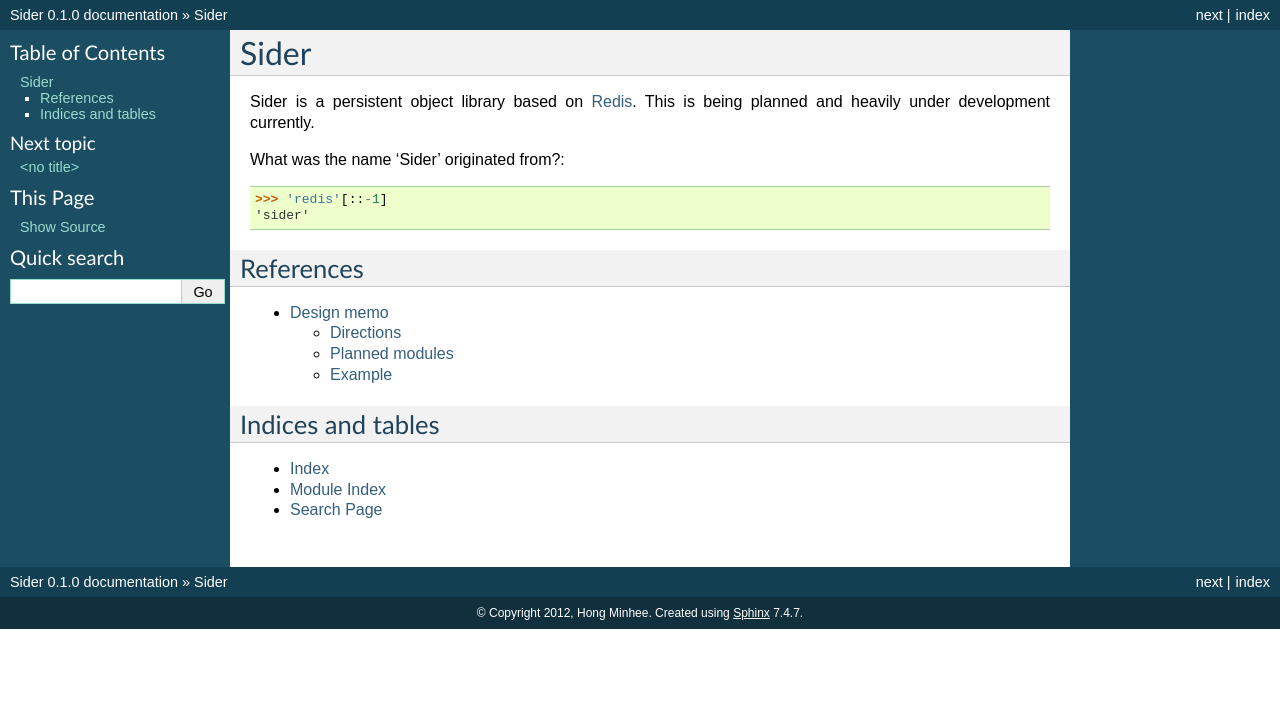
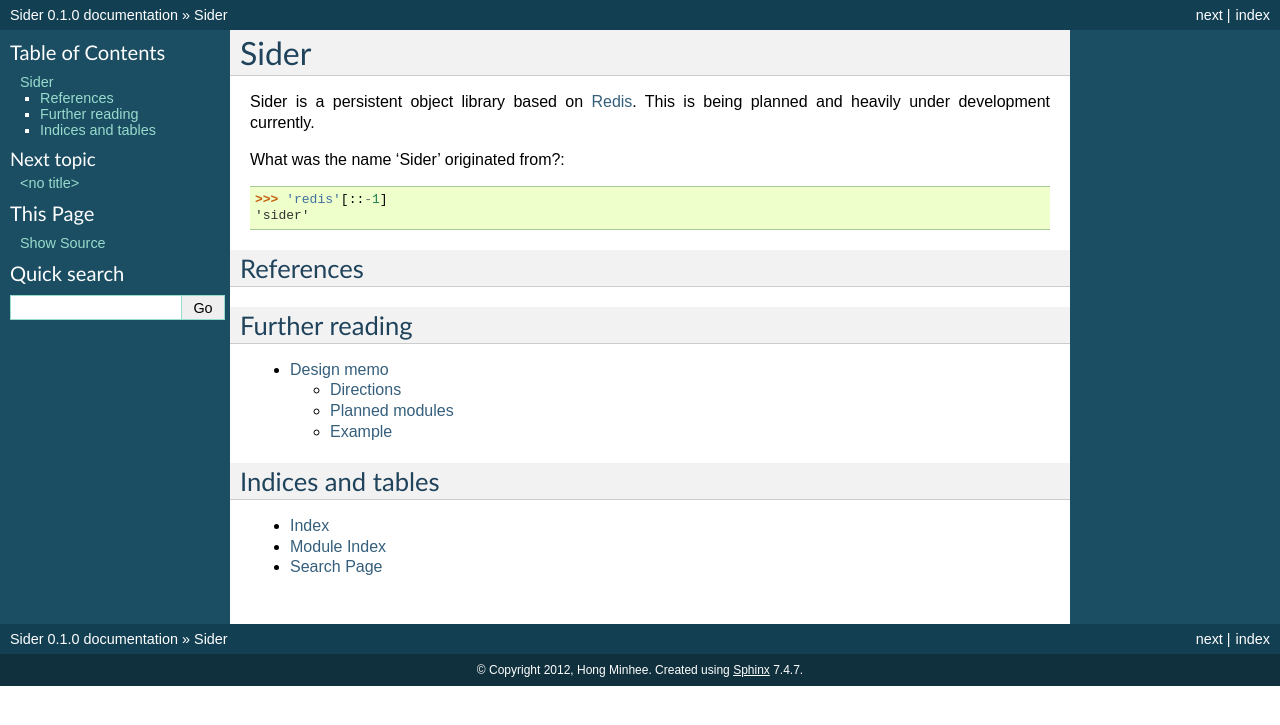
Before and after one commit to dahlia/sider, a Sphinx documentation site: the page built from docs/index.rst, in a window 1280 px wide. Shown: the top 725 px of the page. Built offline with Sphinx 7.4.7, drawn with Linux system fonts in a browser that asks for light colours.

Commit message:
A trival change of documentation contents

```diff
--- a/docs/index.rst
+++ b/docs/index.rst
@@ -21,6 +21,14 @@
    :maxdepth: 2
 
    sider
+
+
+Further reading
+---------------
+
+.. toctree::
+   :maxdepth: 2
+
    memo
 
 
```
